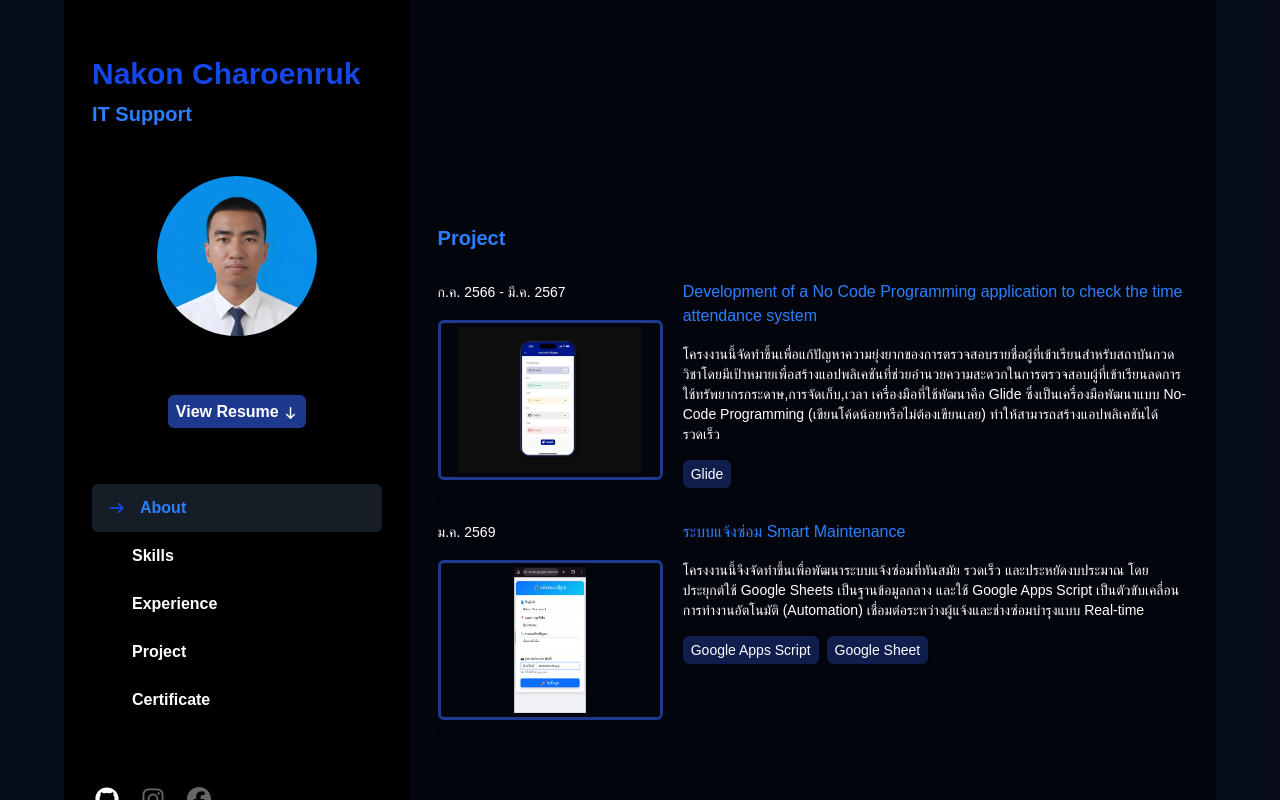
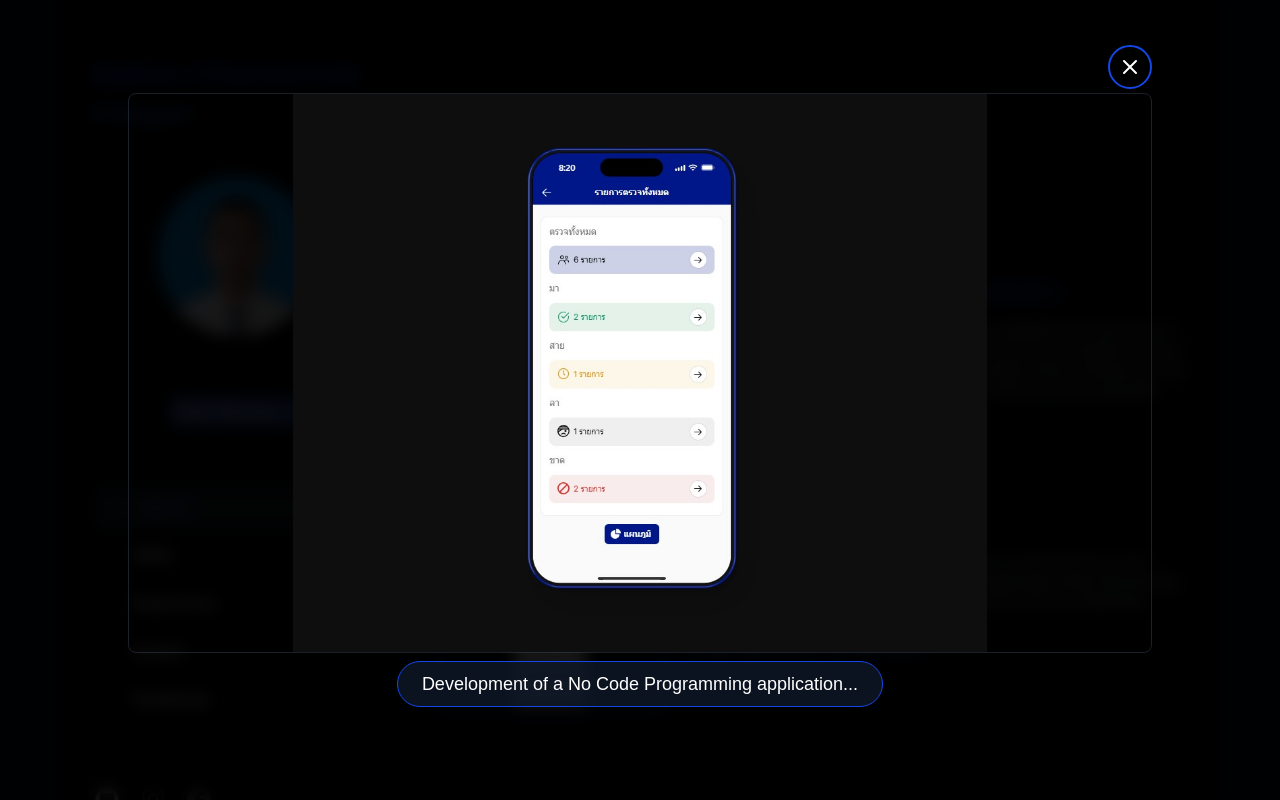
Before and after one commit to nakonc98-create/my-portfolio, a React (Vite) app: page / in a window 1280 px wide. Both pictures are taken after a click on the element 550 px from the left and 1824 px from the top of the page. Shown: the part 1424-2224 px from the top of the page. Built offline with nearby package versions, Linux system fonts and the light colour scheme.

Commit message:
Edit Project Part

```diff
--- a/src/components/ContentContainer.jsx
+++ b/src/components/ContentContainer.jsx
@@ -1,3 +1,4 @@
+import { useState, useEffect } from "react";
 import Date from "./Date";
 import Description from "./Description";
 import Material from "./Material";
@@ -7,6 +8,53 @@ import Title from "./Title";
 
 const ContentContainer = (props) => {
   const SECTION_ID = `${props.title}-section`;
+  const [selectedItem, setSelectedItem] = useState(null);
+  const [currentImageIndex, setCurrentImageIndex] = useState(0); // State เก็บ index ของรูปปัจจุบัน
+
+  const closeModal = () => {
+    setSelectedItem(null);
+    setCurrentImageIndex(0); // รีเซ็ต index เมื่อปิด
+  };
+
+  // ฟังก์ชันเลื่อนรูป
+  const nextImage = (e) => {
+    e.stopPropagation();
+    if (selectedItem && selectedItem.pictures.length > 1) {
+      setCurrentImageIndex((prev) => (prev + 1) % selectedItem.pictures.length);
+    }
+  };
+
+  const prevImage = (e) => {
+    e.stopPropagation();
+    if (selectedItem && selectedItem.pictures.length > 1) {
+      setCurrentImageIndex((prev) =>
+        prev === 0 ? selectedItem.pictures.length - 1 : prev - 1
+      );
+    }
+  };
+
+  useEffect(() => {
+    const handleKeyDown = (e) => {
+      if (e.key === "Escape") closeModal();
+      // เพิ่มคีย์ลัดลูกศรซ้ายขวา
+      if (selectedItem) {
+        if (e.key === "ArrowRight") nextImage(e);
+        if (e.key === "ArrowLeft") prevImage(e);
+      }
+    };
+
+    if (selectedItem) {
+      document.body.style.overflow = "hidden";
+      window.addEventListener("keydown", handleKeyDown);
+    } else {
+      document.body.style.overflow = "auto";
+    }
+
+    return () => {
+      document.body.style.overflow = "auto";
+      window.removeEventListener("keydown", handleKeyDown);
+    };
+  }, [selectedItem, currentImageIndex]); // เพิ่ม dependency เพื่อให้ state อัปเดตถูกต้อง
 
   return (
     <div id={SECTION_ID} className="scroll-m-14">
@@ -20,7 +68,20 @@ const ContentContainer = (props) => {
         >
           <div className="flex flex-col gap-y-4">
             <Date value={e.duration} />
-            <Picture value={e.picture} title={e.title} />
+            {/* ในหน้า list แสดงเฉพาะรูปแรก (รูปปก) */}
+            <div
+              onClick={() =>
+                e.pictures && e.pictures.length > 0 && setSelectedItem(e)
+              }
+              className={
+                e.pictures && e.pictures.length > 0 ? "cursor-pointer" : ""
+              }
+            >
+              <Picture
+                value={e.pictures ? e.pictures[0] : null}
+                title={e.title}
+              />
+            </div>
           </div>
           <div className="flex flex-col gap-y-4 mt-2 md:mt-0 md:ml-5">
             <Title value={e.title} />
@@ -30,6 +91,105 @@ const ContentContainer = (props) => {
           </div>
         </div>
       ))}
+
+      {/* MODAL IMAGE SLIDER */}
+      {selectedItem && selectedItem.pictures && (
+        <div
+          className="fixed inset-0 z-100 flex items-center justify-center bg-black/90 backdrop-blur-sm p-2 md:p-4 animate-fadeIn"
+          onClick={closeModal}
+        >
+          <div
+            className="relative w-full max-w-5xl max-h-[95vh] flex flex-col items-center group" // เพิ่ม group เพื่อโชว์ปุ่มเมื่อ hover
+            onClick={(e) => e.stopPropagation()}
+          >
+            {/* Close Button */}
+            <button
+              className="absolute top-2 right-2 md:-top-12 md:right-0 z-50 bg-black/50 border-2 border-blue-700 text-white rounded-full p-2 hover:bg-red-500 transition"
+              onClick={closeModal}
+            >
+              <svg
+                xmlns="http://www.w3.org/2000/svg"
+                fill="none"
+                viewBox="0 0 24 24"
+                strokeWidth={2}
+                stroke="currentColor"
+                className="w-6 h-6"
+              >
+                <path
+                  strokeLinecap="round"
+                  strokeLinejoin="round"
+                  d="M6 18L18 6M6 6l12 12"
+                />
+              </svg>
+            </button>
+
+            {/* Previous Button (Show only if > 1 image) */}
+            {selectedItem.pictures.length > 1 && (
+              <button
+                className="absolute left-2 top-1/2 -translate-y-1/2 z-50 bg-black/50 hover:bg-blue-600 text-white p-3 rounded-full transition md:opacity-0 md:group-hover:opacity-100"
+                onClick={prevImage}
+              >
+                <svg
+                  xmlns="http://www.w3.org/2000/svg"
+                  fill="none"
+                  viewBox="0 0 24 24"
+                  strokeWidth={2.5}
+                  stroke="currentColor"
+                  className="w-6 h-6"
+                >
+                  <path
+                    strokeLinecap="round"
+                    strokeLinejoin="round"
+                    d="M15.75 19.5L8.25 12l7.5-7.5"
+                  />
+                </svg>
+              </button>
+            )}
+
+            {/* Main Image */}
+            <img
+              className="w-full h-auto max-h-[70vh] object-contain rounded-lg shadow-2xl border border-gray-700/50 animate-zoomIn transition-all duration-300"
+              src={selectedItem.pictures[currentImageIndex]}
+              alt={`${selectedItem.title} ${currentImageIndex + 1}`}
+            />
+
+            {/* Next Button (Show only if > 1 image) */}
+            {selectedItem.pictures.length > 1 && (
+              <button
+                className="absolute right-2 top-1/2 -translate-y-1/2 z-50 bg-black/50 hover:bg-blue-600 text-white p-3 rounded-full transition md:opacity-0 md:group-hover:opacity-100"
+                onClick={nextImage}
+              >
+                <svg
+                  xmlns="http://www.w3.org/2000/svg"
+                  fill="none"
+                  viewBox="0 0 24 24"
+                  strokeWidth={2.5}
+                  stroke="currentColor"
+                  className="w-6 h-6"
+                >
+                  <path
+                    strokeLinecap="round"
+                    strokeLinejoin="round"
+                    d="M8.25 4.5l7.5 7.5-7.5 7.5"
+                  />
+                </svg>
+              </button>
+            )}
+
+            {/* Image Counter Indicator */}
+            {selectedItem.pictures.length > 1 && (
+              <div className="absolute -top-10 bg-blue-900/50 text-white px-3 py-1 rounded-full text-sm">
+                {currentImageIndex + 1} / {selectedItem.pictures.length}
+              </div>
+            )}
+
+            {/* Title */}
+            <div className="mt-2 text-white text-sm md:text-lg font-medium bg-gray-900/80 px-4 py-1 md:px-6 md:py-2 rounded-full border border-blue-700 animate-fadeIn text-center">
+              {selectedItem.title}
+            </div>
+          </div>
+        </div>
+      )}
     </div>
   );
 };
--- a/src/contents/project.jsx
+++ b/src/contents/project.jsx
@@ -1,17 +1,29 @@
 import { faGithub, faYoutube } from "@fortawesome/free-brands-svg-icons";
 import { faFileLines } from "@fortawesome/free-regular-svg-icons";
 import { faGlobe } from "@fortawesome/free-solid-svg-icons";
-import pic1 from "../assets/project1/Example.jpg";
-import pic2 from "../assets/project2/Screenshot_2026-02-12-21-13-14-521_com.android.chrome_1.png";
+
+// 1. ใช้ import.meta.glob ดึงรูปทั้งหมดจากโฟลเดอร์ (eager: true คือโหลดทันที)
+// หมายเหตุ: ตรวจสอบ path โฟลเดอร์ให้ถูกต้องตามโครงสร้างไฟล์จริงของคุณ
+const project1Images = import.meta.glob(
+  "../assets/project1/*.{png,jpg,jpeg,svg}",
+  { eager: true, import: "default" }
+);
+const project2Images = import.meta.glob(
+  "../assets/project2/*.{png,jpg,jpeg,svg}",
+  { eager: true, import: "default" }
+);
+
+// ฟังก์ชันช่วยแปลง Object ที่ได้จาก glob ให้เป็น Array ของ URL รูปภาพ
+const getImages = (imagesObj) => Object.values(imagesObj);
 
 export const title = "Project";
 export const data = [
   {
     id: 1,
-    title:
-      "Development of a No Code Programming application to check the time attendance system",
+    title: "Development of a No Code Programming application...",
     duration: "ก.ค. 2566 - มี.ค. 2567",
-    picture: pic1,
+    // 2. เปลี่ยนจาก picture เดี่ยว เป็น pictures (Array)
+    pictures: getImages(project1Images),
     description:
       "โครงงานนี้จัดทำขึ้นเพื่อแก้ปัญหาความยุ่งยากของการตรวจสอบรายชื่อผู้ที่เข้าเรียนสำหรับสถาบันกวดวิชาโดยมีเป้าหมายเพื่อสร้างแอปพลิเคชันที่ช่วยอำนวยความสะดวกในการตรวจสอบผู้ที่เข้าเรียนลดการใช้ทรัพยากรกระดาษ,การจัดเก็บ,เวลา เครื่องมือที่ใช้พัฒนาคือ Glide ซึ่งเป็นเครื่องมือพัฒนาแบบ No-Code Programming (เขียนโค้ดน้อยหรือไม่ต้องเขียนเลย) ทำให้สามารถสร้างแอปพลิเคชันได้รวดเร็ว",
     skill: ["Glide"],
@@ -26,7 +38,8 @@ export const data = [
     id: 2,
     title: "ระบบแจ้งซ่อม Smart Maintenance",
     duration: "ม.ค. 2569",
-    picture: pic2,
+    // ใช้รูปจากโฟลเดอร์ project2
+    pictures: getImages(project2Images),
     description:
       "โครงงานนี้จึงจัดทำขึ้นเพื่อพัฒนาระบบแจ้งซ่อมที่ทันสมัย รวดเร็ว และประหยัดงบประมาณ โดยประยุกต์ใช้ Google Sheets เป็นฐานข้อมูลกลาง และใช้ Google Apps Script เป็นตัวขับเคลื่อนการทำงานอัตโนมัติ (Automation) เชื่อมต่อระหว่างผู้แจ้งและช่างซ่อมบำรุงแบบ Real-time",
     skill: ["Google Apps Script", "Google Sheet"],
```
